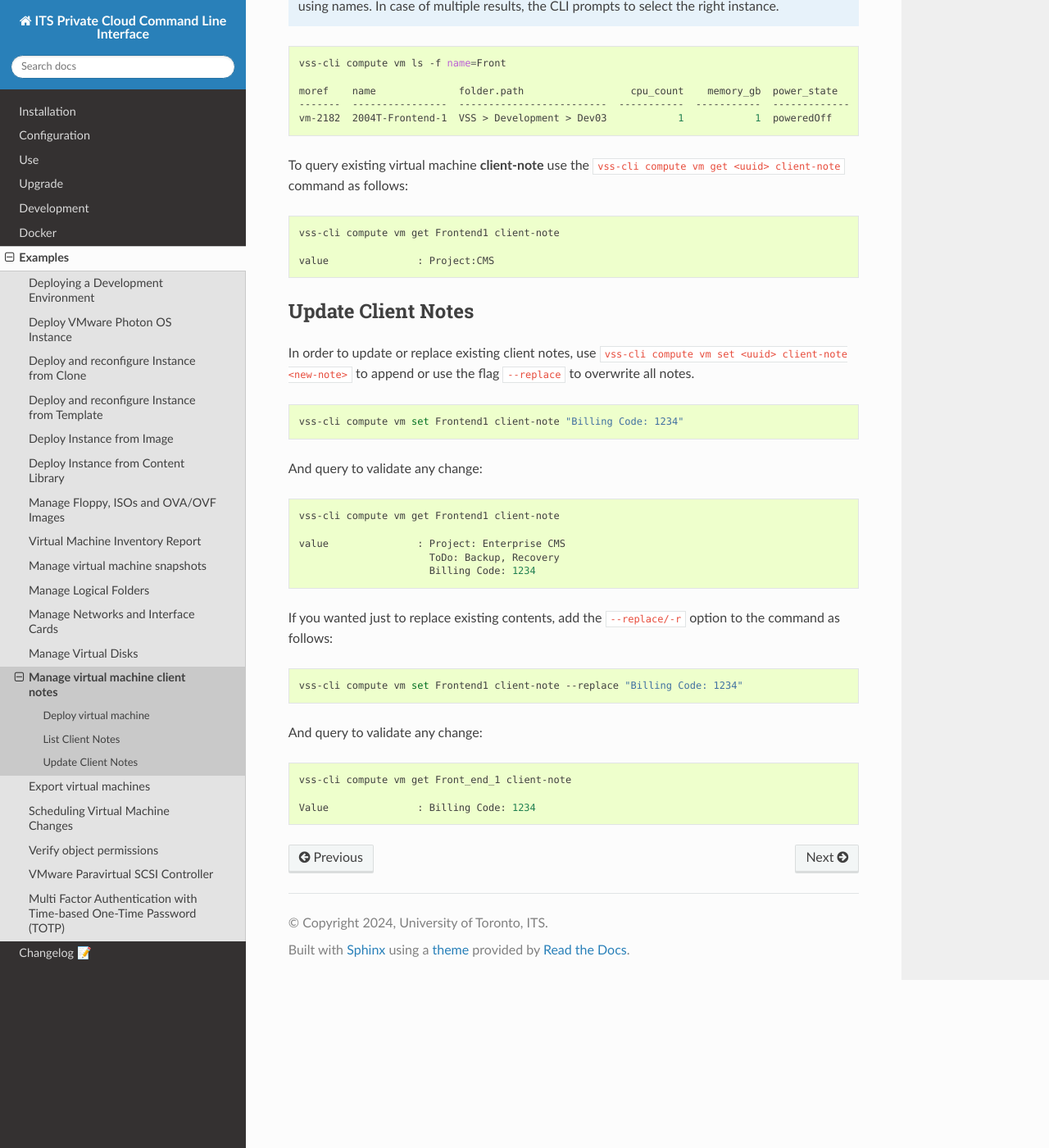
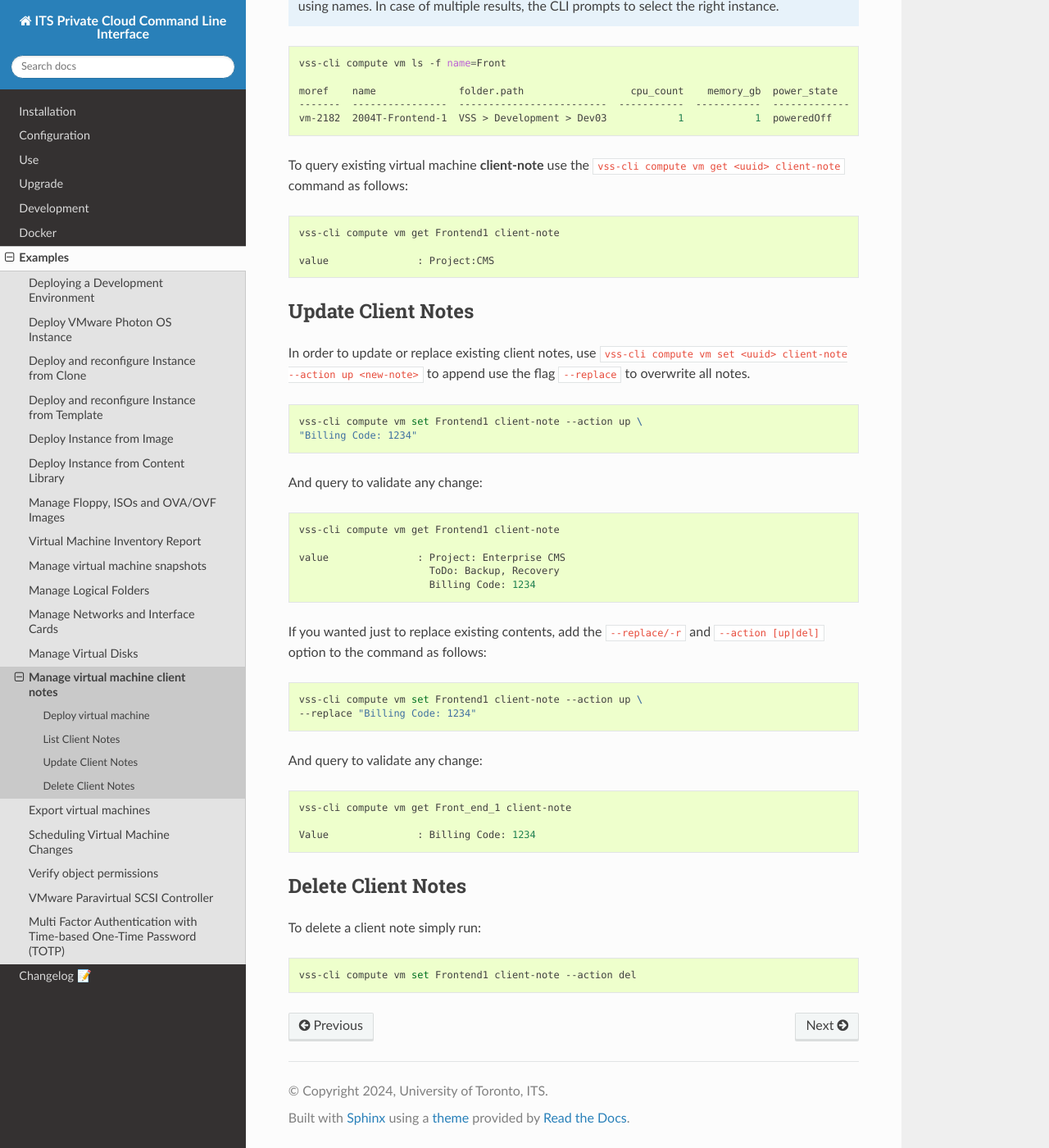
Before and after one commit to EIS-ITS/vss-cli, a Sphinx documentation site: the page built from docs/examples/client-note.rst, in a window 1280 px wide and 1400 px high, scrolled down 1954 px. Shown: the whole window at 82% size. Built offline with Sphinx 7.4.7 and the Read the Docs theme 2.0.0, drawn with Linux system fonts in a browser that asks for light colours; the version number could not be read and is left out.

Commit message:
Issue #701: 🐛docs/client note outdated - fixes #701

```diff
--- a/docs/examples/client-note.rst
+++ b/docs/examples/client-note.rst
@@ -122,12 +122,13 @@ Update Client Notes
 -------------------
 
 In order to update or replace existing client notes, use
-``vss-cli compute vm set <uuid> client-note <new-note>``
-to append or use the flag ``--replace`` to overwrite all notes.
+``vss-cli compute vm set <uuid> client-note --action up <new-note>``
+to append use the flag ``--replace`` to overwrite all notes.
 
 .. code-block:: bash
 
-    vss-cli compute vm set Frontend1 client-note "Billing Code: 1234"
+    vss-cli compute vm set Frontend1 client-note --action up \
+    "Billing Code: 1234"
 
 And query to validate any change:
 
@@ -140,11 +141,13 @@ And query to validate any change:
                           Billing Code: 1234
 
 If you wanted just to replace existing contents, add the
-``--replace/-r`` option to the command as follows:
+``--replace/-r`` and ``--action [up|del]`` option to the command
+as follows:
 
 .. code-block:: bash
 
-    vss-cli compute vm set Frontend1 client-note --replace "Billing Code: 1234"
+    vss-cli compute vm set Frontend1 client-note --action up \
+    --replace "Billing Code: 1234"
 
 And query to validate any change:
 
@@ -153,3 +156,12 @@ And query to validate any change:
     vss-cli compute vm get Front_end_1 client-note
 
     Value               : Billing Code: 1234
+
+Delete Client Notes
+-------------------
+
+To delete a client note simply run:
+
+.. code-block:: bash
+
+    vss-cli compute vm set Frontend1 client-note --action del
--- a/docs/examples/deploy-image.rst
+++ b/docs/examples/deploy-image.rst
@@ -38,7 +38,7 @@ Use ``vss-cli stor ul <file_path>`` to upload OVF and disk files to
    vss-cli stor ul ~/Downloads/CentOS-7-x86_64-VMware.ovf
    vss-cli stor ul ~/Downloads/disk-0.vmdk
 
-Verify files were uploaded successfully with ``vss-cli stor ls ``:
+Verify files were uploaded successfully with ``vss-cli stor ls`` :
 
 .. code-block:: bash
 
--- a/docs/examples/export-vm.rst
+++ b/docs/examples/export-vm.rst
@@ -157,7 +157,7 @@ as follows:
     Download complete to ~/Downloads/disk-1.nvram ✅
 
 Alternatively, you could just launch the web UI via the ``la`` command and browse the
-``ut-vss` bucket to download the files via your web browser:
+``ut-vss`` bucket to download the files via your web browser:
 
 .. code-block:: bash
 
```
Also changed, not shown: .bumpversion.cfg, 7 other files.
